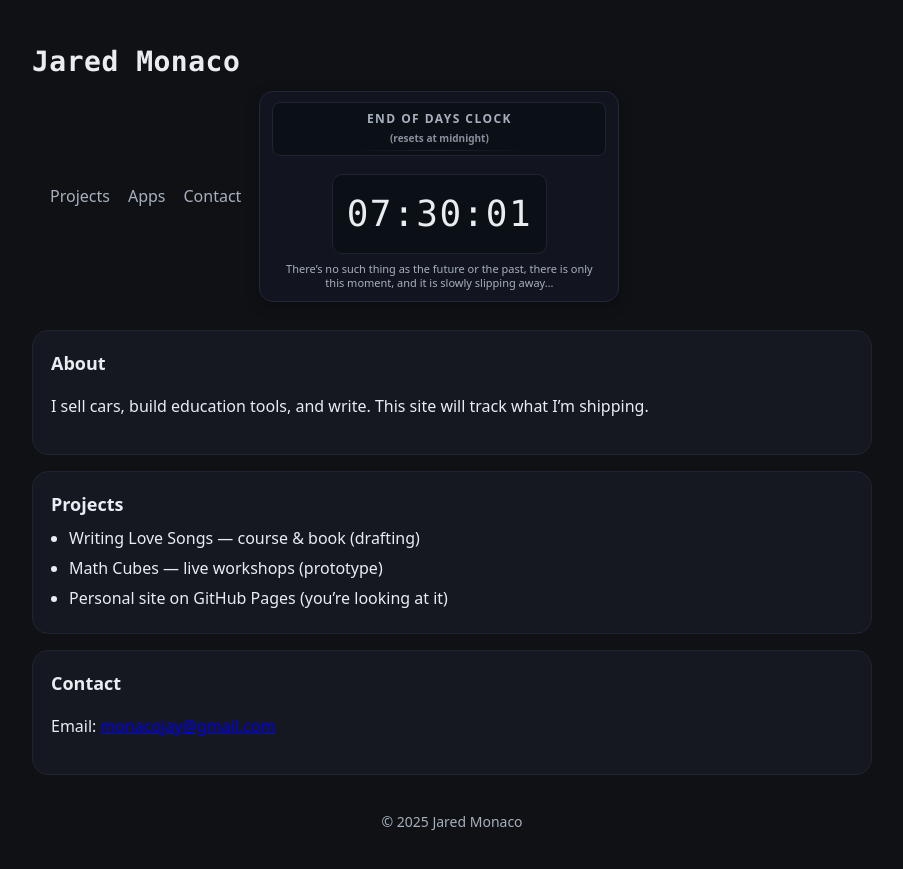
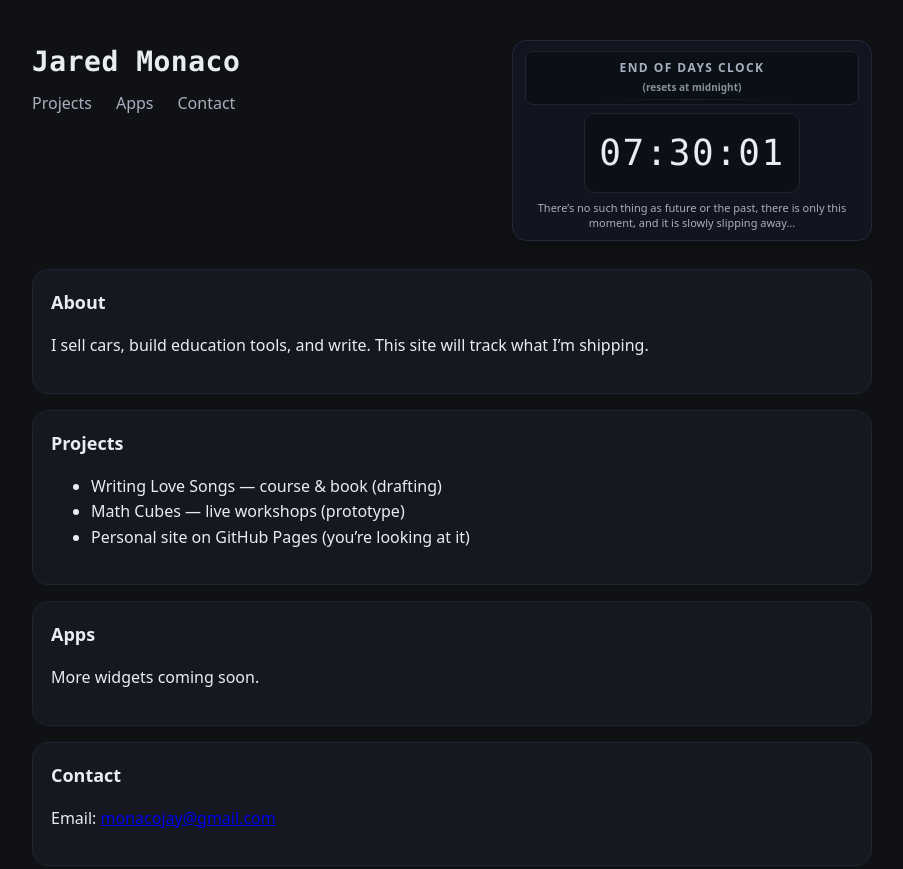
Before and after one commit to monacojay/monacojay.github.io, a plain HTML site: page index.html in a window 1280 px wide. Shown: the top 869 px of the page, without its empty margins (188-1091 px from the left). Drawn offline with Linux system fonts and the light colour scheme.

Commit message:
Refactor header layout and clock display

```diff
--- a/index.html
+++ b/index.html
@@ -11,92 +11,71 @@
     body{font:16px/1.6 system-ui,-apple-system,Segoe UI,Roboto,Ubuntu,"Helvetica Neue",Arial,sans-serif;background:var(--bg);color:var(--text);}
     .wrap{max-width:880px;margin:0 auto;padding:40px 20px}
 
+    /* ===== Header layout: left column (name+links) / right column (clock) ===== */
     header{
       display:flex;
-      flex-direction:column;     /* stack items vertically */
-      align-items:flex-start;    /* align to the left edge */
+      justify-content:space-between;  /* left vs right */
+      align-items:flex-start;         /* top-align */
       margin-bottom:28px;
+      gap:20px;
     }
+    .navcol{display:flex;flex-direction:column;align-items:flex-start}
     .mono{font-family: ui-monospace,SFMono-Regular,Menlo,monospace}
-    header .mono {
-      font-size: 28px;     /* make your name bigger */
-      font-weight: 700;    /* bold */
-      letter-spacing: 0.5px;
-    }
-    nav {
-      margin-top: 6px;  /* small space between name and nav links */
-    }
-    nav{display:flex;align-items:center}
-    nav a{color:var(--muted);text-decoration:none;margin-left:18px}
+    header .mono{font-size:28px;font-weight:700;letter-spacing:.5px}
+
+    nav{display:flex;gap:24px;align-items:center;margin-top:6px;flex-wrap:wrap}
+    nav a{color:var(--muted);text-decoration:none}
     nav a:hover{color:var(--text)}
 
-    .card{background:var(--card);border:1px solid #1f2431;border-radius:16px;padding:18px;margin-top:16px}
-    .card h3{margin:0 0 6px;font-size:18px}
-    .muted{color:var(--muted)}
-    footer{margin:36px 0 12px;color:var(--muted);font-size:14px;text-align:center}
-
-    button,input{font:inherit}
-    .btn{display:inline-block;border:1px solid #2b3344;background:#1a1f2b;color:var(--text);padding:10px 14px;border-radius:12px;cursor:pointer}
-    .btn:hover{border-color:#3a445a}
-    .row{display:flex;gap:10px;align-items:center;flex-wrap:wrap;margin-top:10px}
-    .inp{background:#0e121a;border:1px solid #232838;border-radius:10px;color:var(--text);padding:10px;width:110px}
-    a.link{color:var(--accent);text-decoration:none}
-
-    /* Lists inside cards */
-    .card ul{margin:8px 0 0 18px; padding:0}
-    .card li{margin:4px 0}
-
-    /* ===== End of Days Clock (inline in nav) ===== */
-    nav .clock{
-      display:inline-flex; flex-direction:column; align-items:stretch; gap:8px;
-      margin-left:18px; padding:10px 12px;
-      background:#121520; border:1px solid #232838; border-radius:14px;
-      box-shadow:0 4px 14px rgba(0,0,0,.25);
-      min-width:260px; max-width:360px;
+    /* ===== Clock (right side) ===== */
+    header .clock{
+      display:inline-flex;flex-direction:column;align-items:stretch;gap:8px;
+      padding:10px 12px;background:#121520;border:1px solid #232838;border-radius:14px;
+      box-shadow:0 4px 14px rgba(0,0,0,.25);min-width:260px;max-width:360px;
     }
     .clock .title{
-      font-weight:700; font-size:12px; letter-spacing:.12em; text-transform:uppercase;
-      padding:6px 8px 4px; border-radius:8px;
-      background:#0b0f16; border:1px solid #1f2431; color:var(--muted);
-      text-align:center; position:relative;
+      font-weight:700;font-size:12px;letter-spacing:.12em;text-transform:uppercase;
+      padding:6px 8px 4px;border-radius:8px;background:#0b0f16;border:1px solid #1f2431;
+      color:var(--muted);text-align:center;position:relative;
     }
     .clock .title::after{
-      content:""; display:block; width:60%; height:1px; margin:4px auto 0;
-      background:linear-gradient(90deg,transparent,#2a2f3a,transparent); opacity:.6;
+      content:"";display:block;width:60%;height:1px;margin:4px auto 0;
+      background:linear-gradient(90deg,transparent,#2a2f3a,transparent);opacity:.6;
     }
-    .clock .subtitle{
-      font-size:10px; text-transform:none; letter-spacing:0; color:var(--muted);
-      opacity:.8; margin-top:2px;
-    }
+    .clock .subtitle{font-size:10px;text-transform:none;letter-spacing:0;color:var(--muted);opacity:.8;margin-top:2px}
     .clock .clock-row{display:flex;justify-content:center}
     .clock .digits{
       font-family: ui-monospace,SFMono-Regular,Menlo,monospace;
-      font-size:36px; letter-spacing:1.5px;
-      background:#0b0f16; border:1px solid #1f2431; border-radius:10px;
-      padding:10px 14px; min-width:160px; text-align:center; color:var(--text);
+      font-size:36px;letter-spacing:1.5px;background:#0b0f16;border:1px solid #1f2431;border-radius:10px;
+      padding:10px 14px;min-width:160px;text-align:center;color:var(--text);
     }
-    .clock .caption{
-      color:var(--muted); font-size:11px; line-height:1.35; text-align:center; padding:0 4px;
-    }
+    .clock .caption{color:var(--muted);font-size:11px;line-height:1.35;text-align:center;padding:0 4px}
 
-    /* Mobile tweak: keep layout tidy */
+    /* ===== Cards & footer ===== */
+    .card{background:var(--card);border:1px solid #1f2431;border-radius:16px;padding:18px;margin-top:16px}
+    .card h3{margin:0 0 6px;font-size:18px}
+    footer{margin:36px 0 12px;color:var(--muted);font-size:14px;text-align:center}
+
+    /* ===== Mobile ===== */
     @media (max-width:540px){
-      nav{flex-wrap:wrap; gap:10px}
-      nav .clock{min-width:unset; max-width:100%}
-      .card{text-align:left}
+      header{flex-direction:column}
+      header .clock{width:100%;max-width:100%}
     }
   </style>
 </head>
 <body>
   <div class="wrap">
     <header>
+      <div class="navcol">
         <strong class="mono">Jared Monaco</strong>
         <nav>
           <a href="#projects">Projects</a>
           <a href="#apps">Apps</a>
           <a href="#contact">Contact</a>
+        </nav>
+      </div>
 
-        <!-- Clock lives here, inline with nav (stable) -->
+      <!-- Clock on the right -->
       <div id="backclock" class="clock" aria-label="End of Days Clock">
         <div class="title">
           End of Days Clock
@@ -105,9 +84,8 @@
         <div class="row clock-row">
           <span class="digits">--:--:--</span>
         </div>
-          <div class="caption">There’s no such thing as the future or the past, there is only this moment, and it is slowly slipping away…</div>
+        <div class="caption">There’s no such thing as future or the past, there is only this moment, and it is slowly slipping away…</div>
       </div>
-      </nav>
     </header>
 
     <main>
@@ -125,6 +103,11 @@
         </ul>
       </section>
 
+      <section id="apps" class="card">
+        <h3>Apps</h3>
+        <p>More widgets coming soon.</p>
+      </section>
+
       <section id="contact" class="card">
         <h3>Contact</h3>
         <p>Email: <a href="mailto:monacojay@gmail.com">monacojay@gmail.com</a></p>
@@ -135,8 +118,10 @@
   </div>
 
   <script>
+    // footer year
     document.getElementById('y').textContent = new Date().getFullYear();
 
+    // Backwards clock
     (function(){
       const root = document.getElementById('backclock');
       if(!root) return;
@@ -145,8 +130,7 @@
       function timeLeftNowMs(){
         const now = new Date();
         const tomorrow = new Date(now);
-        // midnight next day
-        tomorrow.setHours(24,0,0,0);
+        tomorrow.setHours(24,0,0,0); // midnight next day
         return Math.max(0, tomorrow - now);
       }
       function fmt(ms){
@@ -155,13 +139,11 @@
         let h = Math.floor(total/3600);
         let m = Math.floor((total%3600)/60);
         let s = total%60;
-        // special case: exactly at midnight show 24:00:00
         if (total === 24*3600){ h = 24; m = 0; s = 0; }
         return `${String(h).padStart(2,'0')}:${String(m).padStart(2,'0')}:${String(s).padStart(2,'0')}`;
       }
       function tick(){
         digits.textContent = fmt(timeLeftNowMs());
-        // schedule on the next whole second to avoid drift
         const delay = 1000 - (Date.now() % 1000);
         setTimeout(tick, delay);
       }
```
Lines whose indentation alone changed are shown as unchanged.
